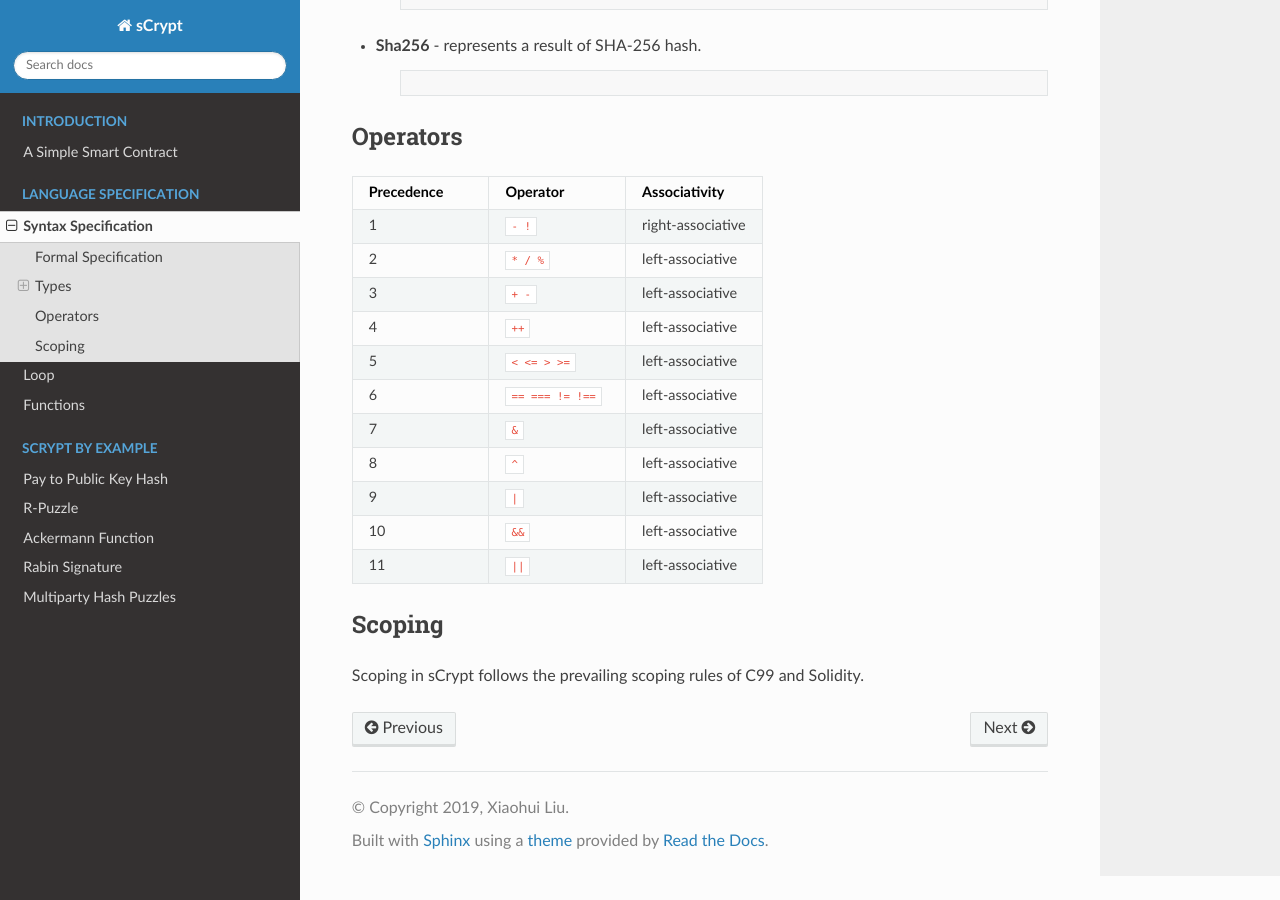
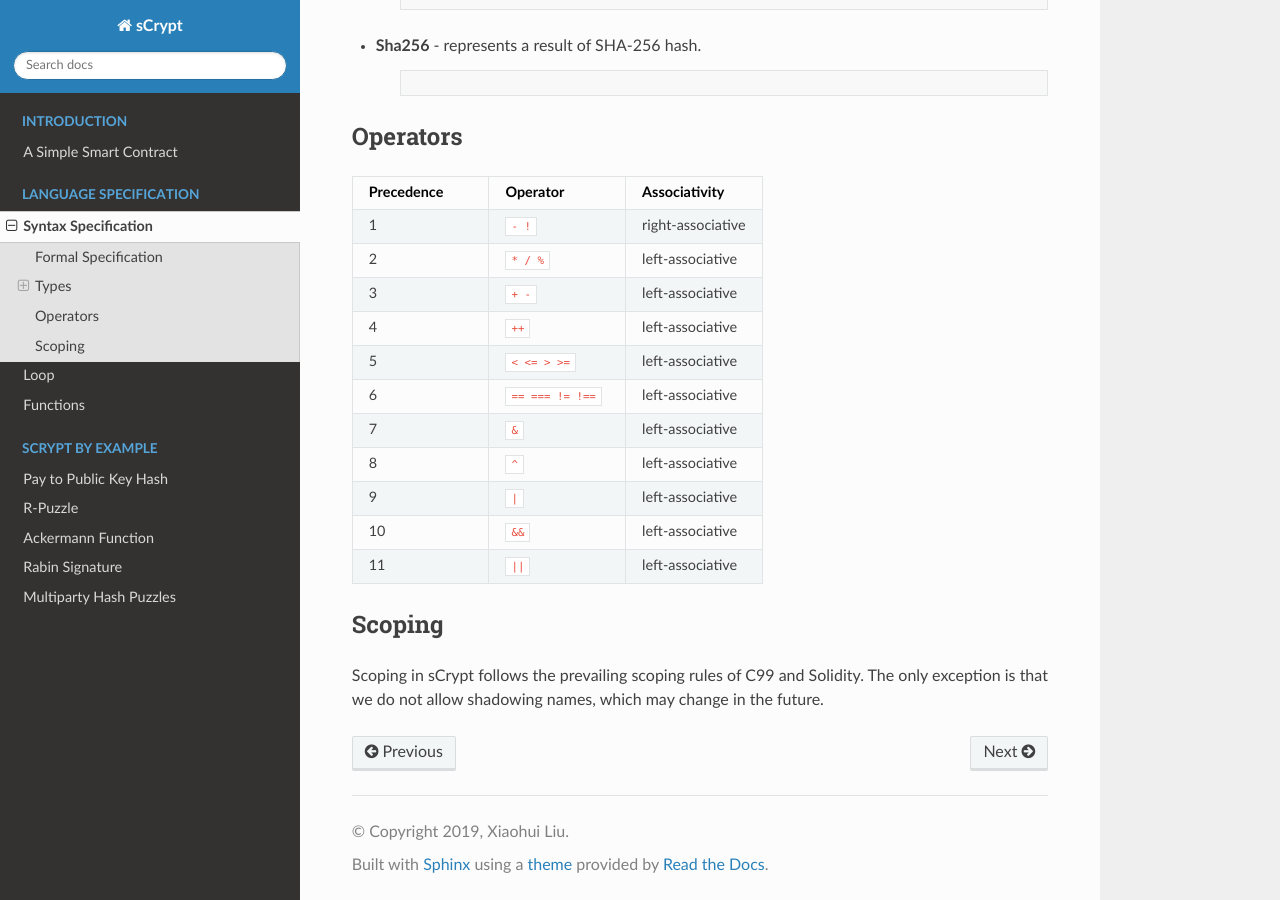
Before and after one commit to sCrypt-Inc/specification, a Sphinx documentation site: the page built from docs/syntax.rst, in a window 1280 px wide and 900 px high, scrolled down 1588 px. Built offline with Sphinx 7.4.7 and the Read the Docs theme 2.0.0, drawn with Linux system fonts in a browser that asks for light colours.

Commit message:
No name shadowing

```diff
--- a/docs/syntax.rst
+++ b/docs/syntax.rst
@@ -152,3 +152,4 @@
 Scoping
 =======
 Scoping in sCrypt follows the prevailing scoping rules of C99 and Solidity.
+The only exception is that we do not allow shadowing names, which may change in the future.
```
